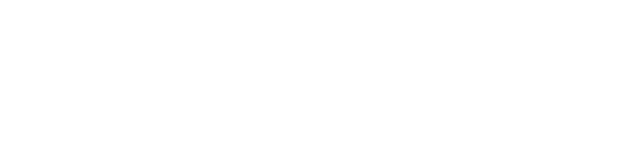
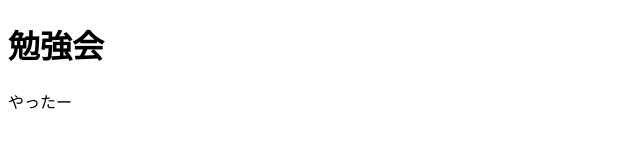
Before and after one commit to Ayako-Saito/folder_name, a plain HTML site: page index.html in a window 1280 px wide. Shown: the whole page, without its empty margins (0-640 px from the left). Drawn offline with Linux system fonts and the light colour scheme.

Commit message:
index.html追加

```diff
--- a/index.html
+++ b/index.html
@@ -5,6 +5,7 @@
     <title>GIT&GITHUB勉強会</title>
   </head>
   <body>
-
+    <h1>勉強会</h1>
+    <p>やったー</p>
   </body>
 </html>
```
